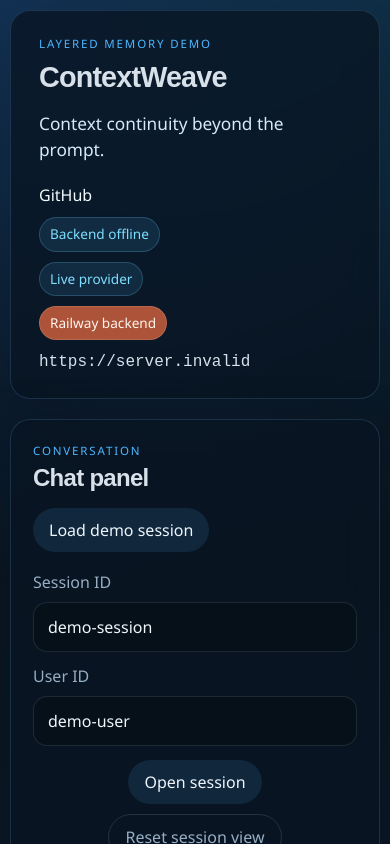
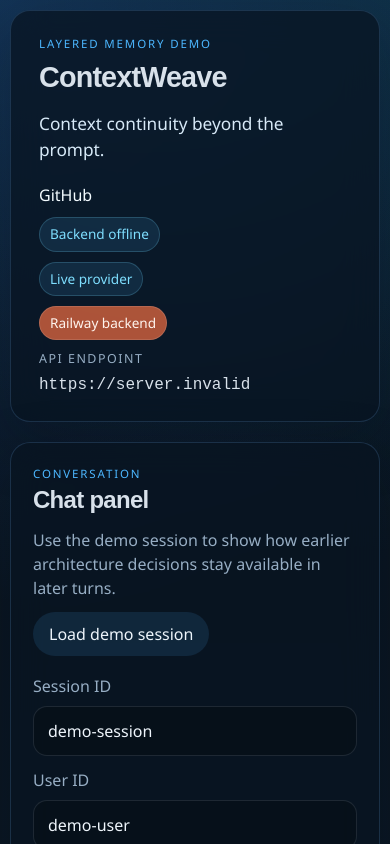
Before and after one commit to TheEseg/context-weave, a React (Vite) app in the folder frontend/: page / in a window 390 px wide. Shown: the top 844 px of the page. Built offline with nearby package versions, Linux system fonts and the light colour scheme; no server answers.

Commit message:
Polish demo state for README hero screenshot

```diff
--- a/frontend/src/components/ChatPanel.tsx
+++ b/frontend/src/components/ChatPanel.tsx
@@ -52,6 +52,9 @@ export function ChatPanel({
         <div>
           <p className="section-kicker">Conversation</p>
           <h2>Chat panel</h2>
+          <p className="panel-intro">
+            Use the demo session to show how earlier architecture decisions stay available in later turns.
+          </p>
         </div>
         <button className="secondary-button" onClick={onLoadDemo} type="button">
           Load demo session
--- a/frontend/src/components/Header.tsx
+++ b/frontend/src/components/Header.tsx
@@ -29,7 +29,10 @@ export function Header({ healthStatus, apiBaseUrl, demoMode }: HeaderProps) {
         <span className={`status-pill status-${healthStatus}`}>
           {demoMode ? "GitHub Pages demo" : "Railway backend"}
         </span>
-        <code>{apiBaseUrl}</code>
+        <div className="endpoint-block">
+          <span>API endpoint</span>
+          <code>{apiBaseUrl}</code>
+        </div>
       </div>
     </header>
   );
--- a/frontend/src/demo/mockData.ts
+++ b/frontend/src/demo/mockData.ts
@@ -15,55 +15,75 @@ function createSeededSession(): SessionContext {
     messages: [
       {
         role: "user",
-        content: "The architecture uses FastAPI, Redis, and PostgreSQL.",
+        content: "The project uses Redis and PostgreSQL for memory and persistence.",
       },
       {
         role: "assistant",
         content:
-          "Stored the selected stack in layered memory so later turns can recall it through summary, facts, and retrieval context.",
+          "Stored Redis and PostgreSQL as durable architecture facts for this session.",
       },
       {
         role: "user",
-        content: "The report name is rai_occulto.",
+        content: "The frontend is deployed on GitHub Pages and the backend on Railway.",
       },
       {
         role: "assistant",
-        content: "Captured the report identifier for future turns.",
+        content:
+          "Captured the deployment split: GitHub Pages for the frontend demo and Railway for the backend service.",
+      },
+      {
+        role: "user",
+        content: "What architecture did we decide for ContextWeave?",
+      },
+      {
+        role: "assistant",
+        content:
+          "For ContextWeave we settled on Redis and PostgreSQL behind the backend, with the frontend served from GitHub Pages and the API running on Railway.",
       },
     ],
     recent_messages: [
       {
         role: "user",
-        content: "The architecture uses FastAPI, Redis, and PostgreSQL.",
+        content: "The project uses Redis and PostgreSQL for memory and persistence.",
       },
       {
         role: "assistant",
         content:
-          "Stored the selected stack in layered memory so later turns can recall it through summary, facts, and retrieval context.",
+          "Stored Redis and PostgreSQL as durable architecture facts for this session.",
       },
       {
         role: "user",
-        content: "The report name is rai_occulto.",
+        content: "The frontend is deployed on GitHub Pages and the backend on Railway.",
       },
       {
         role: "assistant",
-        content: "Captured the report identifier for future turns.",
+        content:
+          "Captured the deployment split: GitHub Pages for the frontend demo and Railway for the backend service.",
+      },
+      {
+        role: "user",
+        content: "What architecture did we decide for ContextWeave?",
+      },
+      {
+        role: "assistant",
+        content:
+          "For ContextWeave we settled on Redis and PostgreSQL behind the backend, with the frontend served from GitHub Pages and the API running on Railway.",
       },
     ],
     summary:
-      "user: The architecture uses FastAPI, Redis, and PostgreSQL. | assistant: Stored the selected stack in layered memory. | user: The report name is rai_occulto.",
+      "Session summary: Redis and PostgreSQL were selected for memory and persistence. The frontend is deployed on GitHub Pages, and the backend runs on Railway.",
     facts: [
-      { fact_key: "technology", fact_value: "FastAPI" },
       { fact_key: "technology", fact_value: "Redis" },
       { fact_key: "technology", fact_value: "PostgreSQL" },
-      { fact_key: "report_name", fact_value: "rai_occulto" },
+      { fact_key: "frontend_hosting", fact_value: "GitHub Pages" },
+      { fact_key: "backend_hosting", fact_value: "Railway" },
     ],
     chunks: [
       {
-        document_title: "Demo Stack",
+        document_title: "Deployment Notes",
         chunk_index: 0,
         content:
-          "The demo implementation uses FastAPI for the HTTP API, Redis for short-term memory, and PostgreSQL for durable storage.",
+          "The public demo serves the frontend from GitHub Pages while the backend runs separately on Railway.",
       },
       {
         document_title: "Architecture Principles",
@@ -71,9 +91,15 @@ function createSeededSession(): SessionContext {
         content:
           "ContextWeave separates working memory from durable memory so the system can rebuild context after long gaps.",
       },
+      {
+        document_title: "Storage Stack",
+        chunk_index: 0,
+        content:
+          "Redis supports short-term working memory while PostgreSQL stores sessions, messages, facts, documents, and chunks.",
+      },
     ],
     task_state: {
-      last_user_message: "The report name is rai_occulto.",
+      last_user_message: "What architecture did we decide for ContextWeave?",
     },
   };
 }
@@ -120,6 +146,14 @@ function extractFacts(message: string): SessionContext["facts"] {
     }
   }
 
+  if (lower.includes("github pages")) {
+    facts.push({ fact_key: "frontend_hosting", fact_value: "GitHub Pages" });
+  }
+
+  if (lower.includes("railway")) {
+    facts.push({ fact_key: "backend_hosting", fact_value: "Railway" });
+  }
+
   const reportMatch = message.match(/report name is ([a-zA-Z0-9_-]+)/i);
   if (reportMatch) {
     facts.push({ fact_key: "report_name", fact_value: reportMatch[1] });
@@ -133,16 +167,30 @@ function buildAssistantResponse(session: SessionContext, message: string): strin
   const technologies = session.facts
     .filter((fact) => fact.fact_key === "technology")
     .map((fact) => fact.fact_value);
+  const frontendHosting = session.facts.find((fact) => fact.fact_key === "frontend_hosting")?.fact_value;
+  const backendHosting = session.facts.find((fact) => fact.fact_key === "backend_hosting")?.fact_value;
 
-  if (lower.includes("which stack") || lower.includes("what stack") || lower.includes("chosen stack")) {
-    if (technologies.length > 0) {
-      return `The stack currently in memory is ${Array.from(new Set(technologies)).join(", ")}.`;
+  if (
+    lower.includes("which stack") ||
+    lower.includes("what stack") ||
+    lower.includes("chosen stack") ||
+    lower.includes("what architecture") ||
+    lower.includes("architecture did we decide")
+  ) {
+    if (technologies.length > 0 || frontendHosting || backendHosting) {
+      const stackPart =
+        technologies.length > 0 ? `Redis and PostgreSQL are the remembered storage components.` : "";
+      const hostingPart =
+        frontendHosting || backendHosting
+          ? ` The demo delivery split is ${frontendHosting ?? "the frontend"} for the frontend and ${backendHosting ?? "the backend"} for the backend.`
+          : "";
+      return `${stackPart}${hostingPart}`.trim();
     }
   }
 
   if (session.facts.length > 0) {
-    return `Grounded mock response from remembered facts: ${session.facts
-      .slice(0, 3)
+    return `Grounded mock response from remembered context: ${session.facts
+      .slice(0, 4)
       .map((fact) => `${fact.fact_key}=${fact.fact_value}`)
       .join("; ")}.`;
   }
--- a/frontend/src/styles/app.css
+++ b/frontend/src/styles/app.css
@@ -126,6 +126,20 @@ pre {
   text-decoration: none;
 }
 
+.endpoint-block {
+  display: flex;
+  flex-direction: column;
+  gap: 4px;
+  align-items: inherit;
+}
+
+.endpoint-block span {
+  color: var(--muted);
+  font-size: 0.78rem;
+  text-transform: uppercase;
+  letter-spacing: 0.12em;
+}
+
 .mode-pill {
   padding: 6px 10px;
   border-radius: 999px;
@@ -179,6 +193,12 @@ pre {
 
 .panel-heading h2 {
   font-size: 1.5rem;
+}
+
+.panel-intro {
+  margin: 10px 0 0;
+  max-width: 36rem;
+  color: var(--muted);
 }
 
 .session-controls {
@@ -361,6 +381,7 @@ button:disabled {
 .inspector-intro {
   margin: 0 0 18px;
   color: var(--muted);
+  max-width: 34rem;
 }
 
 .inspector-status,
@@ -526,6 +547,10 @@ pre {
     text-align: left;
   }
 
+  .endpoint-block {
+    align-items: flex-start;
+  }
+
   .session-controls,
   .metadata-grid {
     grid-template-columns: 1fr;
```
